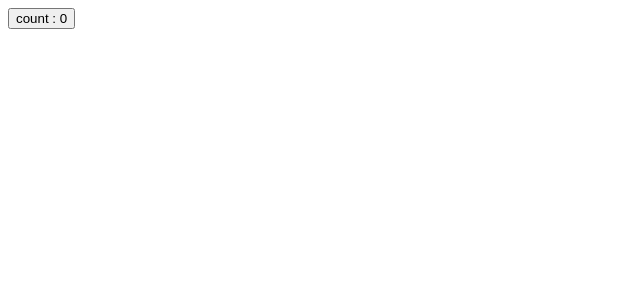
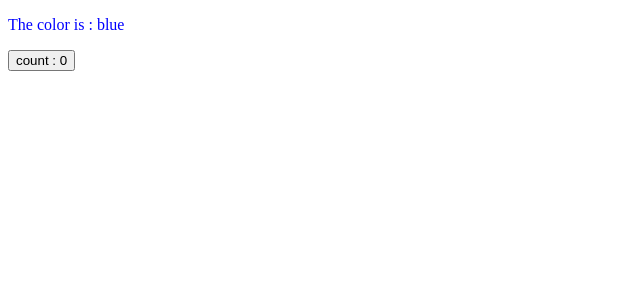
Before and after one commit to Bheem-Works/REACT-, a React (Vite) app in the folder practice/: page / in a window 1280 px wide. Shown: the top 300 px of the page, without its empty margins (0-640 px from the left). Built offline with nearby package versions, Linux system fonts and the light colour scheme.

Commit message:
Using the props in the usestate

```diff
--- a/practice/src/components/oneMain.jsx
+++ b/practice/src/components/oneMain.jsx
@@ -1,4 +1,5 @@
 import React, { useEffect, useState } from 'react';
+import Nav from './useEffect/Nav';
 
 const OneMain = () => {
 
@@ -39,6 +40,7 @@ const OneMain = () => {
 
     return (
         <div>
+            <Nav color="blue" />
             <button
              onClick={()=>setCount(count + 1)}>count : {count}</button>
         </div>
--- /dev/null
+++ b/practice/src/components/useEffect/Nav.jsx
@@ -0,0 +1,10 @@
+import React from 'react'
+
+function Nav({color}) {
+  return (
+
+    <div><p style={{color : color}}>The color is : {color}</p></div>
+  )
+}
+
+export default Nav
```
